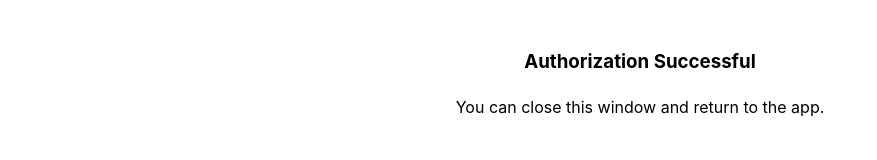
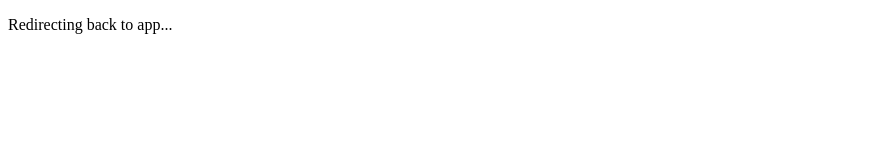
Before and after one commit to ninerbynature/operator-insights-auth, a plain HTML site: page index.html in a window 1280 px wide. Shown: the whole page, without its empty margins (0-877 px from the left). Drawn offline with Linux system fonts and the light colour scheme.

Commit message:
Update index.html

```diff
--- a/index.html
+++ b/index.html
@@ -1,19 +1,17 @@
 <!DOCTYPE html>
 <html>
 <head>
-    <title>Square OAuth Callback</title>
-    <meta name="viewport" content="width=device-width, initial-scale=1">
-    <style>
-        body {
-            font-family: -apple-system;
-            padding: 20px;
-            text-align: center;
-            line-height: 1.6;
+    <title>Operator Insights Auth Redirect</title>
+    <script>
+        // Extract code from URL and redirect to app
+        const params = new URLSearchParams(window.location.search);
+        const code = params.get('code');
+        if (code) {
+            window.location.replace(`operatorinsights://oauth/callback?code=${code}`);
         }
-    </style>
+    </script>
 </head>
 <body>
-    <h3>Authorization Successful</h3>
-    <p>You can close this window and return to the app.</p>
+    <p>Redirecting back to app...</p>
 </body>
 </html>
```
